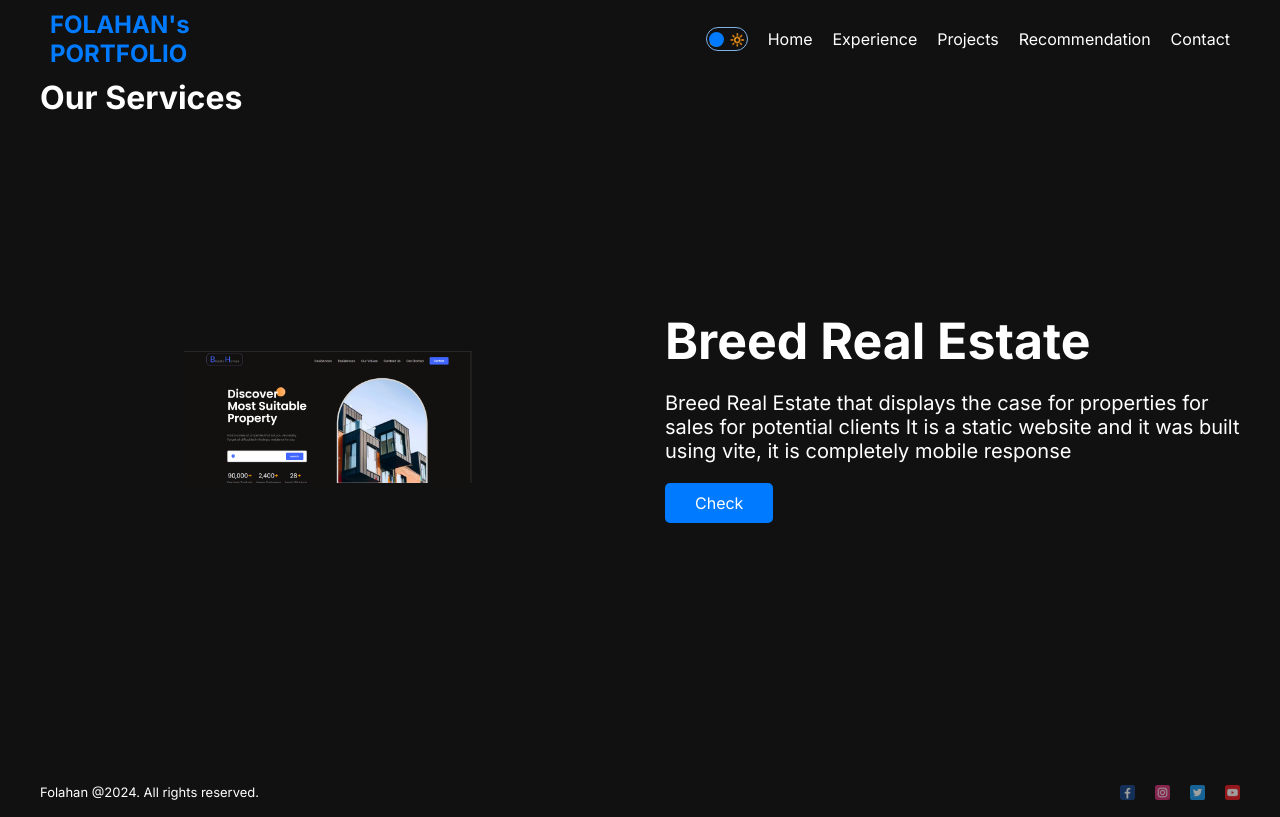
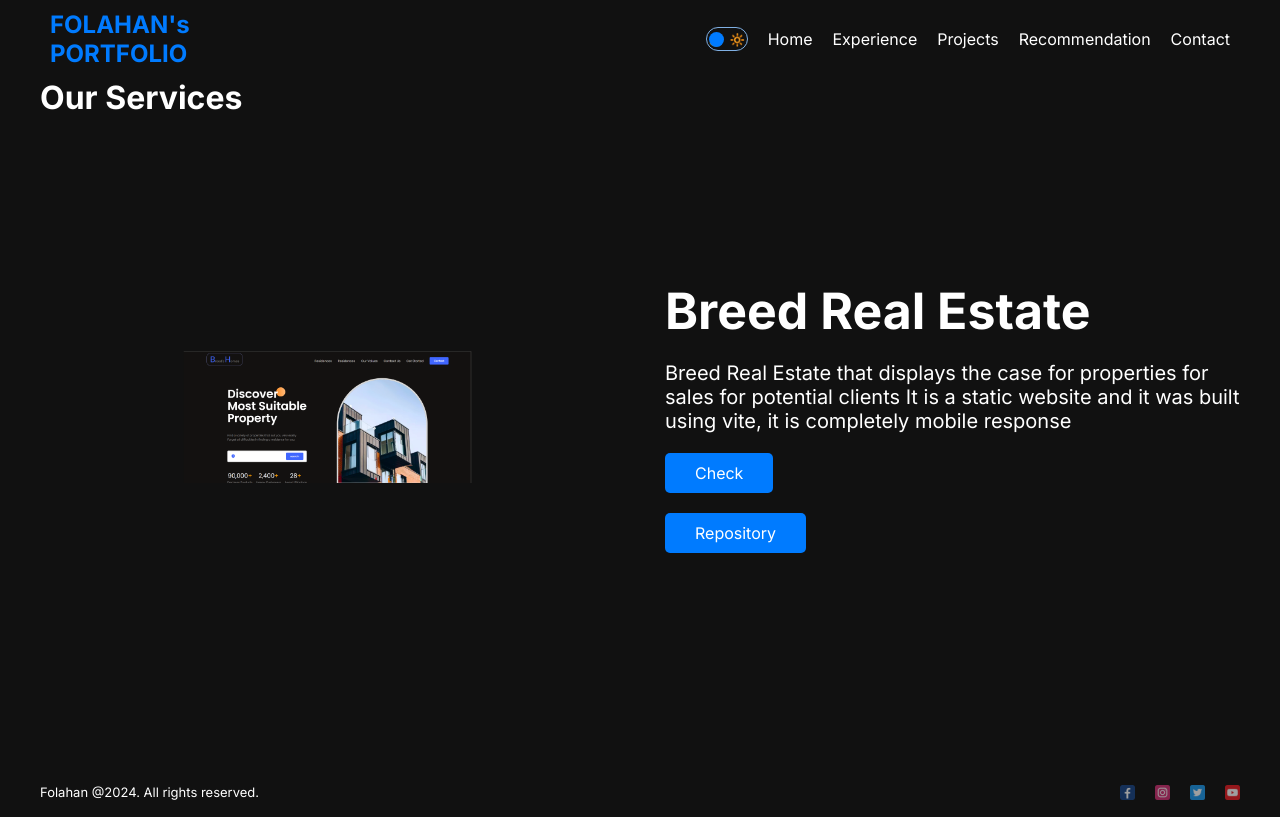
Before and after one commit to Seunfola/my-portfolio, a Next.js app: page /info/BreedRealEstate in a window 1280 px wide. Built offline with nearby package versions, Linux system fonts and the light colour scheme.

Commit message:
added project route to  repository

```diff
--- a/src/app/info/[category]/data.js
+++ b/src/app/info/[category]/data.js
@@ -6,7 +6,8 @@ export const items = {
             title: "Learnly Dashboard",
             desc: "It a web application that register tasks and render the tasklist, has filter and search and pagination, Employed redux for state management",
             image: "/learnly.png",
-            url: "https://learnly-dashboard.vercel.app/"
+            url: "https://learnly-dashboard.vercel.app/",
+            repo:"https://github.com/Seunfola/learnly-dashboard",
         },
 
     ],
@@ -16,7 +17,8 @@ export const items = {
             title: "Breed Store",
             desc: "Breed Store is a web application that displays products, carts, homepage and checkout page. Used Redux to manage the state, used react-hot-toast to set the notification, employed reuseable component and used firebase for login authentication",
             image: "/BreedStore.png",
-            url: "https://bulb-capstone-9b12.vercel.app/home"
+            url: "https://bulb-capstone-9b12.vercel.app/home",
+            repo:"https://github.com/Seunfola/Bulb-Capstone/tree/main",
         },
 
     ],
@@ -27,6 +29,7 @@ export const items = {
             desc: "Breed Real Estate that displays the case for properties for sales for potential clients It is a static website and it was built using vite, it is completely mobile response",
             image: "/BreedHm.png",
             url: "https://real-estate-lemon-five.vercel.app/",
+            repo:"https://github.com/Seunfola/Real-Estate",
         },
 
     ]
--- a/src/app/info/[category]/page.jsx
+++ b/src/app/info/[category]/page.jsx
@@ -27,6 +27,8 @@ const Category = ({ params }) => {
             <h1 className={styles.title}>{item.title}</h1>
             <p className={styles.desc}>{item.desc}</p>
             <Button text="Check" url={item.url} />
+            <Button text="Repository" url={item.repo} />
+
           </div>
           <div className={styles.imgContainer}>
             <Image
```
